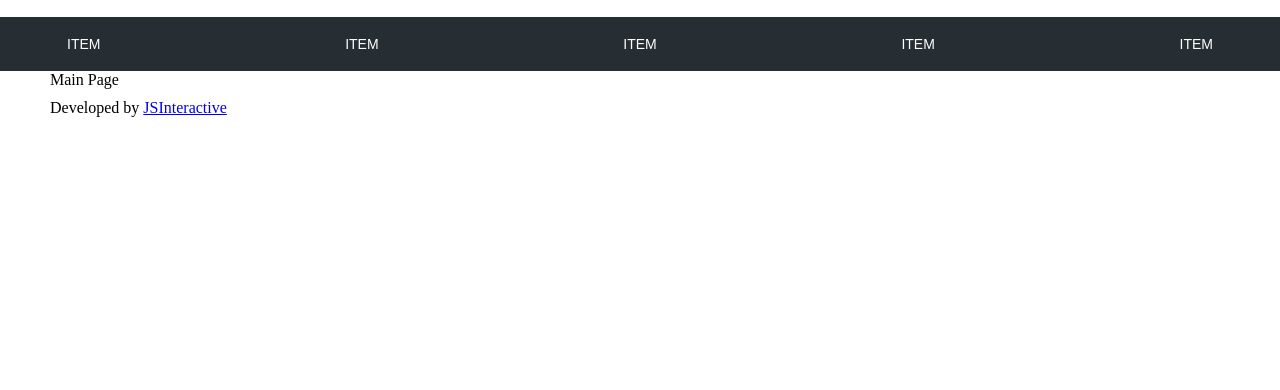
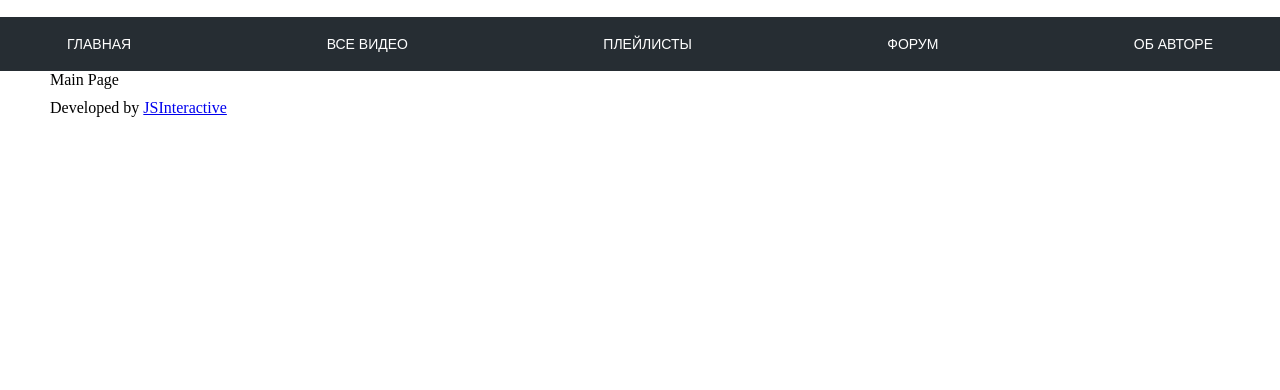
Before and after one commit to cyrox007/video-service, a Flask app: template templates/main/index.html in a window 1280 px wide. Shown: the part 382-772 px from the top of the page. Run offline with Flask 2, Linux system fonts and the light colour scheme; the template is opened without the code that fills it, so the values that code supplies are empty.

Commit message:
update navigate

```diff
--- a/templates/^shared/header/index.html
+++ b/templates/^shared/header/index.html
@@ -16,10 +16,10 @@
 </header>
 <nav>
     <div class="container nav">
-        <a href="">Item</a>
-        <a href="">Item</a>
-        <a href="">Item</a>
-        <a href="">Item</a>
-        <a href="">Item</a>
+        <a href="{{ url_for('index') }}">Главная</a>
+        <a href="">Все видео</a>
+        <a href="">Плейлисты</a>
+        <a href="">Форум</a>
+        <a href="">Об авторе</a>
     </div>
 </nav>
```
